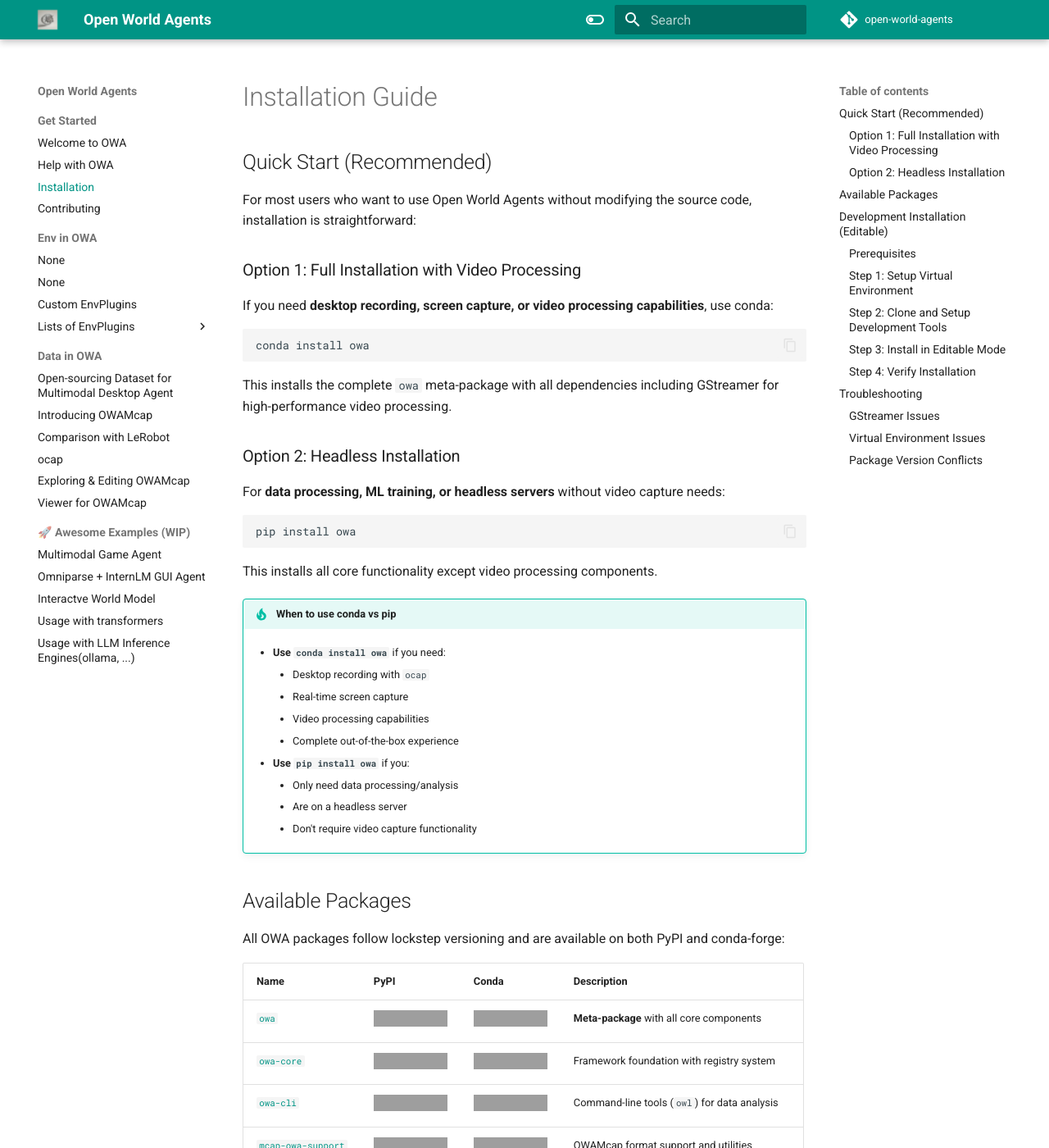
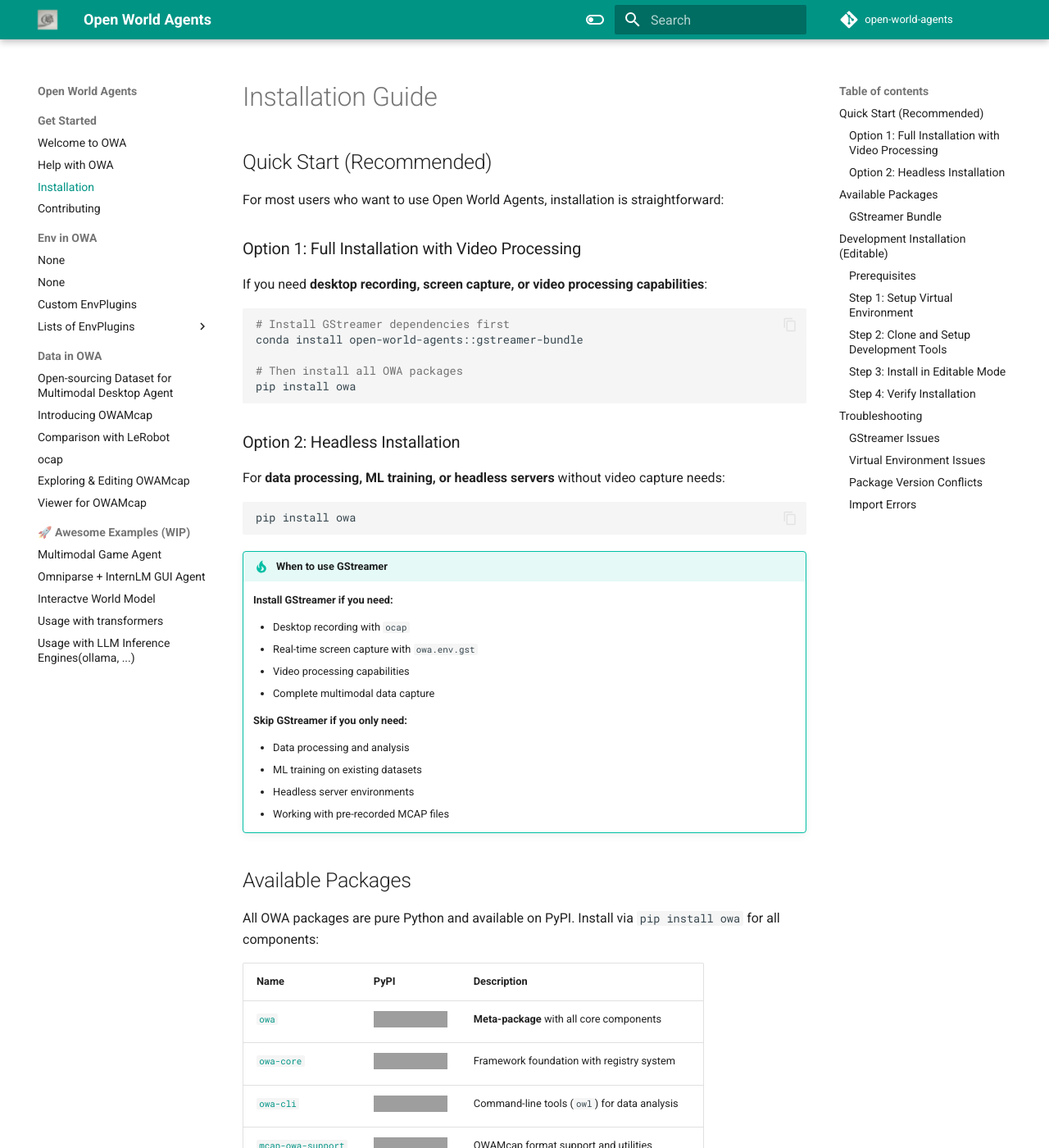
Before and after one commit to open-world-agents/open-world-agents, an MkDocs documentation site: the page built from docs/install.md, in a window 1280 px wide and 1400 px high. Shown: the whole window at 82% size. Built offline with MkDocs 1.6.1 and Material for MkDocs 9.7.7, drawn with Linux system fonts in a browser that asks for light colours; comment, search, counter and statistics services are not loaded; some of the changed text lies outside the part shown; grey boxes are pictures that could not be loaded.

Commit message:
feat: add `open-world-agents::gstreamer-bundle`

````diff
--- a/docs/install.md
+++ b/docs/install.md
@@ -2,17 +2,19 @@
 
 ## Quick Start (Recommended)
 
-For most users who want to use Open World Agents without modifying the source code, installation is straightforward:
+For most users who want to use Open World Agents, installation is straightforward:
 
 ### Option 1: Full Installation with Video Processing
 
-If you need **desktop recording, screen capture, or video processing capabilities**, use conda:
+If you need **desktop recording, screen capture, or video processing capabilities**:
 
 ```bash
-conda install owa
+# Install GStreamer dependencies first
+conda install open-world-agents::gstreamer-bundle
+
+# Then install all OWA packages
+pip install owa
 ```
-
-This installs the complete `owa` meta-package with all dependencies including GStreamer for high-performance video processing.
 
 ### Option 2: Headless Installation
 
@@ -22,36 +24,47 @@
 pip install owa
 ```
 
-This installs all core functionality except video processing components.
+!!! tip "When to use GStreamer"
 
-!!! tip "When to use conda vs pip"
+    **Install GStreamer if you need:**
 
-    - **Use `conda install owa`** if you need:
-        - Desktop recording with `ocap`
-        - Real-time screen capture
-        - Video processing capabilities
-        - Complete out-of-the-box experience
+    - Desktop recording with `ocap`
+    - Real-time screen capture with `owa.env.gst`
+    - Video processing capabilities
+    - Complete multimodal data capture
 
-    - **Use `pip install owa`** if you:
-        - Only need data processing/analysis
-        - Are on a headless server
-        - Don't require video capture functionality
+    **Skip GStreamer if you only need:**
+
+    - Data processing and analysis
+    - ML training on existing datasets
+    - Headless server environments
+    - Working with pre-recorded MCAP files
 
 ## Available Packages
 
-All OWA packages follow lockstep versioning and are available on both PyPI and conda-forge:
+All OWA packages are pure Python and available on PyPI. Install via `pip install owa` for all components:
 
-| Name | PyPI | Conda | Description |
-|------|------|-------|-------------|
-| [`owa`](https://github.com/open-world-agents/open-world-agents/blob/main/pyproject.toml) | [![owa](https://img.shields.io/pypi/v/owa?label=owa)](https://pypi.org/project/owa/) | [![owa](https://img.shields.io/conda/vn/conda-forge/owa?label=conda)](https://anaconda.org/conda-forge/owa) | **Meta-package** with all core components |
-| [`owa-core`](https://github.com/open-world-agents/open-world-agents/tree/main/projects/owa-core) | [![owa-core](https://img.shields.io/pypi/v/owa-core?label=owa-core)](https://pypi.org/project/owa-core/) | [![owa-core](https://img.shields.io/conda/vn/conda-forge/owa-core?label=conda)](https://anaconda.org/conda-forge/owa-core) | Framework foundation with registry system |
-| [`owa-cli`](https://github.com/open-world-agents/open-world-agents/tree/main/projects/owa-cli) | [![owa-cli](https://img.shields.io/pypi/v/owa-cli?label=owa-cli)](https://pypi.org/project/owa-cli/) | [![owa-cli](https://img.shields.io/conda/vn/conda-forge/owa-cli?label=conda)](https://anaconda.org/conda-forge/owa-cli) | Command-line tools (`owl`) for data analysis |
-| [`mcap-owa-support`](https://github.com/open-world-agents/open-world-agents/tree/main/projects/mcap-owa-support) | [![mcap-owa-support](https://img.shields.io/pypi/v/mcap-owa-support?label=mcap-owa-support)](https://pypi.org/project/mcap-owa-support/) | [![mcap-owa-support](https://img.shields.io/conda/vn/conda-forge/mcap-owa-support?label=conda)](https://anaconda.org/conda-forge/mcap-owa-support) | OWAMcap format support and utilities |
-| [`ocap`](https://github.com/open-world-agents/open-world-agents/tree/main/projects/ocap) 🎥 | [![ocap](https://img.shields.io/pypi/v/ocap?label=ocap)](https://pypi.org/project/ocap/) | [![ocap](https://img.shields.io/conda/vn/conda-forge/ocap?label=conda)](https://anaconda.org/conda-forge/ocap) | Desktop recorder for multimodal data capture |
-| [`owa-env-desktop`](https://github.com/open-world-agents/open-world-agents/tree/main/projects/owa-env-desktop) | [![owa-env-desktop](https://img.shields.io/pypi/v/owa-env-desktop?label=owa-env-desktop)](https://pypi.org/project/owa-env-desktop/) | [![owa-env-desktop](https://img.shields.io/conda/vn/conda-forge/owa-env-desktop?label=conda)](https://anaconda.org/conda-forge/owa-env-desktop) | Mouse, keyboard, window event handling |
-| [`owa-env-gst`](https://github.com/open-world-agents/open-world-agents/tree/main/projects/owa-env-gst) 🎥 | [![owa-env-gst](https://img.shields.io/pypi/v/owa-env-gst?label=owa-env-gst)](https://pypi.org/project/owa-env-gst/) | [![owa-env-gst](https://img.shields.io/conda/vn/conda-forge/owa-env-gst?label=conda)](https://anaconda.org/conda-forge/owa-env-gst) | GStreamer-powered screen capture (**6x faster**) |
+| Name | PyPI | Description |
+|------|------|-------------|
+| [`owa`](https://github.com/open-world-agents/open-world-agents/blob/main/pyproject.toml) | [![owa](https://img.shields.io/pypi/v/owa?label=owa)](https://pypi.org/project/owa/) | **Meta-package** with all core components |
+| [`owa-core`](https://github.com/open-world-agents/open-world-agents/tree/main/projects/owa-core) | [![owa-core](https://img.shields.io/pypi/v/owa-core?label=owa-core)](https://pypi.org/project/owa-core/) | Framework foundation with registry system |
+| [`owa-cli`](https://github.com/open-world-agents/open-world-agents/tree/main/projects/owa-cli) | [![owa-cli](https://img.shields.io/pypi/v/owa-cli?label=owa-cli)](https://pypi.org/project/owa-cli/) | Command-line tools (`owl`) for data analysis |
+| [`mcap-owa-support`](https://github.com/open-world-agents/open-world-agents/tree/main/projects/mcap-owa-support) | [![mcap-owa-support](https://img.shields.io/pypi/v/mcap-owa-support?label=mcap-owa-support)](https://pypi.org/project/mcap-owa-support/) | OWAMcap format support and utilities |
+| [`ocap`](https://github.com/open-world-agents/open-world-agents/tree/main/projects/ocap) 🎥 | [![ocap](https://img.shields.io/pypi/v/ocap?label=ocap)](https://pypi.org/project/ocap/) | Desktop recorder for multimodal data capture |
+| [`owa-env-desktop`](https://github.com/open-world-agents/open-world-agents/tree/main/projects/owa-env-desktop) | [![owa-env-desktop](https://img.shields.io/pypi/v/owa-env-desktop?label=owa-env-desktop)](https://pypi.org/project/owa-env-desktop/) | Mouse, keyboard, window event handling |
+| [`owa-env-gst`](https://github.com/open-world-agents/open-world-agents/tree/main/projects/owa-env-gst) 🎥 | [![owa-env-gst](https://img.shields.io/pypi/v/owa-env-gst?label=owa-env-gst)](https://pypi.org/project/owa-env-gst/) | GStreamer-powered screen capture (**6x faster**) |
 
-> 🎥 **Video Processing Packages**: Packages marked with 🎥 require GStreamer for full functionality. Use `conda install` for complete features, `pip install` works for basic functionality.
+> 🎥 **Video Processing Packages**: Packages marked with 🎥 require GStreamer dependencies. Install `conda install open-world-agents::gstreamer-bundle` first for full functionality.
+
+### GStreamer Bundle
+
+For video processing capabilities, install the GStreamer bundle separately:
+
+```bash
+conda install open-world-agents::gstreamer-bundle
+```
+
+This bundle includes all necessary GStreamer dependencies (pygobject, gst-python, gst-plugins, etc.) that are complex to install via pip.
 
 ## Development Installation (Editable)
 
@@ -65,7 +78,7 @@
 
 1. **Git**: For cloning the repository
 2. **Python 3.11+**: Required for all OWA packages
-3. **Virtual Environment Tool**: We recommend conda/mamba for complete functionality
+3. **Virtual Environment Tool**: We recommend conda/mamba for GStreamer support
 
 ### Step 1: Setup Virtual Environment
 
@@ -79,26 +92,21 @@
 
     2. Create and activate your environment:
         ```sh
-        conda create -n owa-dev python=3.11 -y
-        conda activate owa-dev
+        conda create -n owa python=3.11 -y
+        conda activate owa
         ```
 
-    3. **(Required for video processing)** Install GStreamer dependencies:
+    3. **(Optional for video processing)** Install GStreamer dependencies:
         ```sh
-        # Clone the repo first to access environment.yml
-        git clone https://github.com/open-world-agents/open-world-agents
-        cd open-world-agents
-
-        # Install GStreamer and related dependencies
-        mamba env update --name owa-dev --file projects/owa-env-gst/environment.yml
+        # Install GStreamer bundle for video processing
+        conda install open-world-agents::gstreamer-bundle
         ```
 
 === "Other Virtual Environments"
 
     You can use other virtual environment tools (venv, virtualenv, poetry, etc.), but:
 
-    - **GStreamer must be installed separately** for video processing functionality
-    - **Installation complexity increases** due to GStreamer's native dependencies
+    - **GStreamer must be installed separately** for video processing functionality, which is not easy without `conda`
     - **We recommend conda/mamba** for the best development experience
 
 ### Step 2: Clone and Setup Development Tools
@@ -173,15 +181,15 @@
 
 If you encounter GStreamer-related errors:
 
-1. **Ensure conda environment**: GStreamer installation works best through conda
-2. **Update environment file**:
+1. **Install GStreamer bundle**:
    ```sh
-   mamba env update --name your-env --file projects/owa-env-gst/environment.yml
+   conda install open-world-agents::gstreamer-bundle
    ```
-3. **Check GStreamer installation**:
+2. **Verify GStreamer installation**:
    ```sh
    python -c "import gi; gi.require_version('Gst', '1.0'); print('✅ GStreamer OK')"
    ```
+3. **Restart your Python environment** after installing GStreamer dependencies
 
 ### Virtual Environment Issues
 
@@ -201,6 +209,14 @@
 # Check installed versions
 pip list | grep owa
 
-# Reinstall with matching versions
-pip install owa-core==0.3.2 owa-cli==0.3.2 owa-env-desktop==0.3.2
+# Reinstall all packages with matching versions
+pip install --upgrade owa
 ```
+
+### Import Errors
+
+If you encounter import errors after installation:
+
+1. **Ensure Python environment is activated**
+2. **Restart Python kernel/terminal** after installing packages
+3. **Verify installation**: `pip list | grep owa`
````
Also changed, not shown: other parts of docs/install.md (+2 -2 lines), README.md (+26 -22 lines), docs/data/ocap.md (+9 -3 lines), 1 other file.
